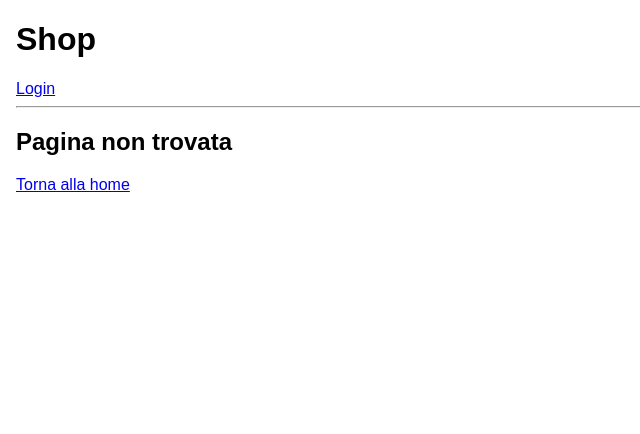
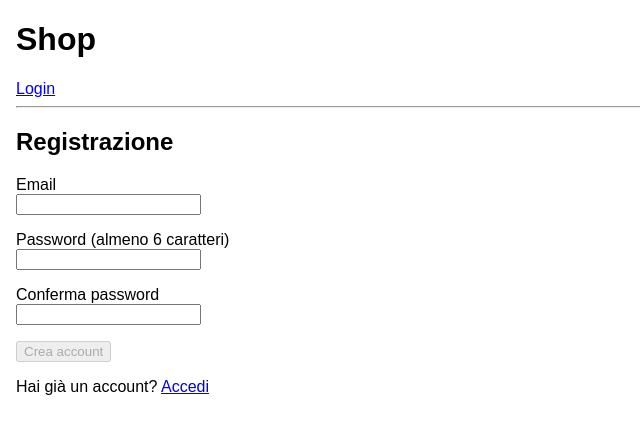
Before and after one commit to ohmymonad/progetto-tech-web-shop, an Angular app in the folder frontend/: page /signup in a window 1280 px wide. Shown: the top 434 px of the page, without its empty margins (0-640 px from the left). Built offline with nearby package versions, Linux system fonts and the light colour scheme.

Commit message:
feat(frontend): pagine di login e registrazione

```diff
--- a/frontend/src/app/app.routes.ts
+++ b/frontend/src/app/app.routes.ts
@@ -1,6 +1,18 @@
 import { Routes } from '@angular/router';
+
+import { guestGuard } from './core/auth.guards';
 
 export const routes: Routes = [
   { path: '', pathMatch: 'full', redirectTo: 'products' },
+  {
+    path: 'login',
+    canActivate: [guestGuard],
+    loadComponent: () => import('./pages/login').then((m) => m.LoginPage),
+  },
+  {
+    path: 'signup',
+    canActivate: [guestGuard],
+    loadComponent: () => import('./pages/signup').then((m) => m.SignupPage),
+  },
   { path: '**', loadComponent: () => import('./pages/not-found').then((m) => m.NotFoundPage) },
 ];
--- /dev/null
+++ b/frontend/src/app/pages/login.ts
@@ -0,0 +1,60 @@
+import { Component, inject, input, signal } from '@angular/core';
+import { NonNullableFormBuilder, ReactiveFormsModule, Validators } from '@angular/forms';
+import { Router, RouterLink } from '@angular/router';
+
+import { AuthService } from '../core/auth.service';
+import { errorMessage } from '../core/http-error';
+
+@Component({
+  selector: 'app-login',
+  imports: [ReactiveFormsModule, RouterLink],
+  template: `
+    <h2>Login</h2>
+    <form [formGroup]="form" (ngSubmit)="submit()">
+      <p>
+        <label for="email">Email</label><br />
+        <input id="email" type="email" formControlName="email" autocomplete="username" />
+      </p>
+      <p>
+        <label for="password">Password</label><br />
+        <input id="password" type="password" formControlName="password" autocomplete="current-password" />
+      </p>
+      <button type="submit" [disabled]="form.invalid || loading()">
+        {{ loading() ? 'Accesso in corso…' : 'Accedi' }}
+      </button>
+    </form>
+    @if (error()) {
+      <p class="error" role="alert">{{ error() }}</p>
+    }
+    <p>Non hai un account? <a routerLink="/signup">Registrati</a></p>
+  `,
+})
+export class LoginPage {
+  private readonly auth = inject(AuthService);
+  private readonly router = inject(Router);
+
+  /** Query param impostato da guard e interceptor per tornare alla pagina richiesta. */
+  readonly returnUrl = input<string>();
+
+  protected readonly loading = signal(false);
+  protected readonly error = signal<string | null>(null);
+  protected readonly form = inject(NonNullableFormBuilder).group({
+    email: ['', [Validators.required, Validators.email]],
+    password: ['', Validators.required],
+  });
+
+  submit(): void {
+    if (this.form.invalid) return;
+    const { email, password } = this.form.getRawValue();
+    this.loading.set(true);
+    this.error.set(null);
+
+    this.auth.login(email, password).subscribe({
+      next: () => this.router.navigateByUrl(this.returnUrl() || '/'),
+      error: (err) => {
+        this.error.set(errorMessage(err));
+        this.loading.set(false);
+      },
+    });
+  }
+}
--- /dev/null
+++ b/frontend/src/app/pages/signup.ts
@@ -0,0 +1,82 @@
+import { Component, inject, signal } from '@angular/core';
+import {
+  AbstractControl,
+  NonNullableFormBuilder,
+  ReactiveFormsModule,
+  ValidationErrors,
+  Validators,
+} from '@angular/forms';
+import { Router, RouterLink } from '@angular/router';
+
+import { AuthService } from '../core/auth.service';
+import { errorMessage } from '../core/http-error';
+
+function passwordsMatch(group: AbstractControl): ValidationErrors | null {
+  const { password, confirmation } = group.value as { password: string; confirmation: string };
+  return password === confirmation ? null : { mismatch: true };
+}
+
+@Component({
+  selector: 'app-signup',
+  imports: [ReactiveFormsModule, RouterLink],
+  template: `
+    <h2>Registrazione</h2>
+    <form [formGroup]="form" (ngSubmit)="submit()">
+      <p>
+        <label for="email">Email</label><br />
+        <input id="email" type="email" formControlName="email" autocomplete="email" />
+        @if (form.controls.email.touched && form.controls.email.invalid) {
+          <br /><small class="error">Inserisci un'email valida</small>
+        }
+      </p>
+      <p>
+        <label for="password">Password (almeno 6 caratteri)</label><br />
+        <input id="password" type="password" formControlName="password" autocomplete="new-password" />
+      </p>
+      <p>
+        <label for="confirmation">Conferma password</label><br />
+        <input id="confirmation" type="password" formControlName="confirmation" autocomplete="new-password" />
+        @if (form.controls.confirmation.touched && form.hasError('mismatch')) {
+          <br /><small class="error">Le password non coincidono</small>
+        }
+      </p>
+      <button type="submit" [disabled]="form.invalid || loading()">
+        {{ loading() ? 'Registrazione in corso…' : 'Crea account' }}
+      </button>
+    </form>
+    @if (error()) {
+      <p class="error" role="alert">{{ error() }}</p>
+    }
+    <p>Hai già un account? <a routerLink="/login">Accedi</a></p>
+  `,
+})
+export class SignupPage {
+  private readonly auth = inject(AuthService);
+  private readonly router = inject(Router);
+
+  protected readonly loading = signal(false);
+  protected readonly error = signal<string | null>(null);
+  protected readonly form = inject(NonNullableFormBuilder).group(
+    {
+      email: ['', [Validators.required, Validators.email]],
+      password: ['', [Validators.required, Validators.minLength(6)]],
+      confirmation: ['', Validators.required],
+    },
+    { validators: passwordsMatch },
+  );
+
+  submit(): void {
+    if (this.form.invalid) return;
+    const { email, password } = this.form.getRawValue();
+    this.loading.set(true);
+    this.error.set(null);
+
+    this.auth.signup(email, password).subscribe({
+      next: () => this.router.navigateByUrl('/'),
+      error: (err) => {
+        this.error.set(errorMessage(err));
+        this.loading.set(false);
+      },
+    });
+  }
+}
```
